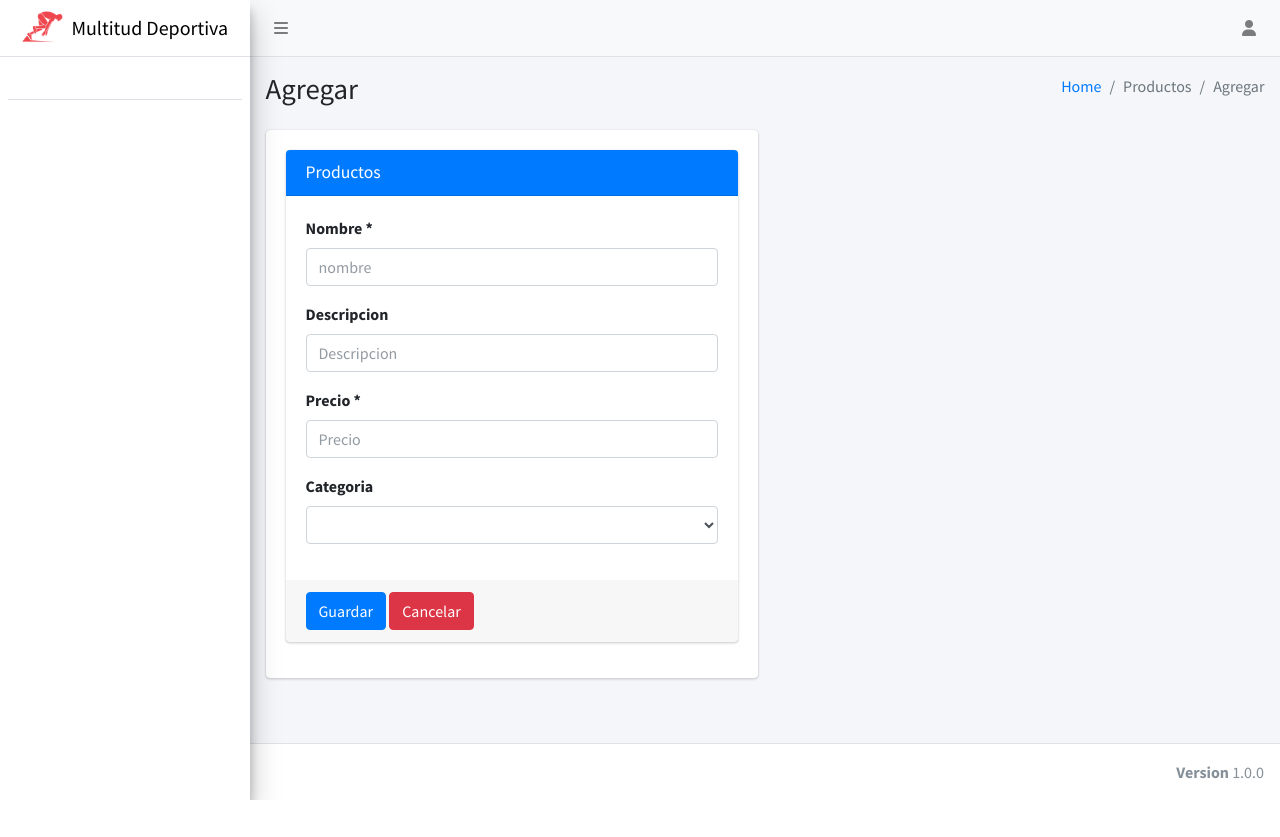
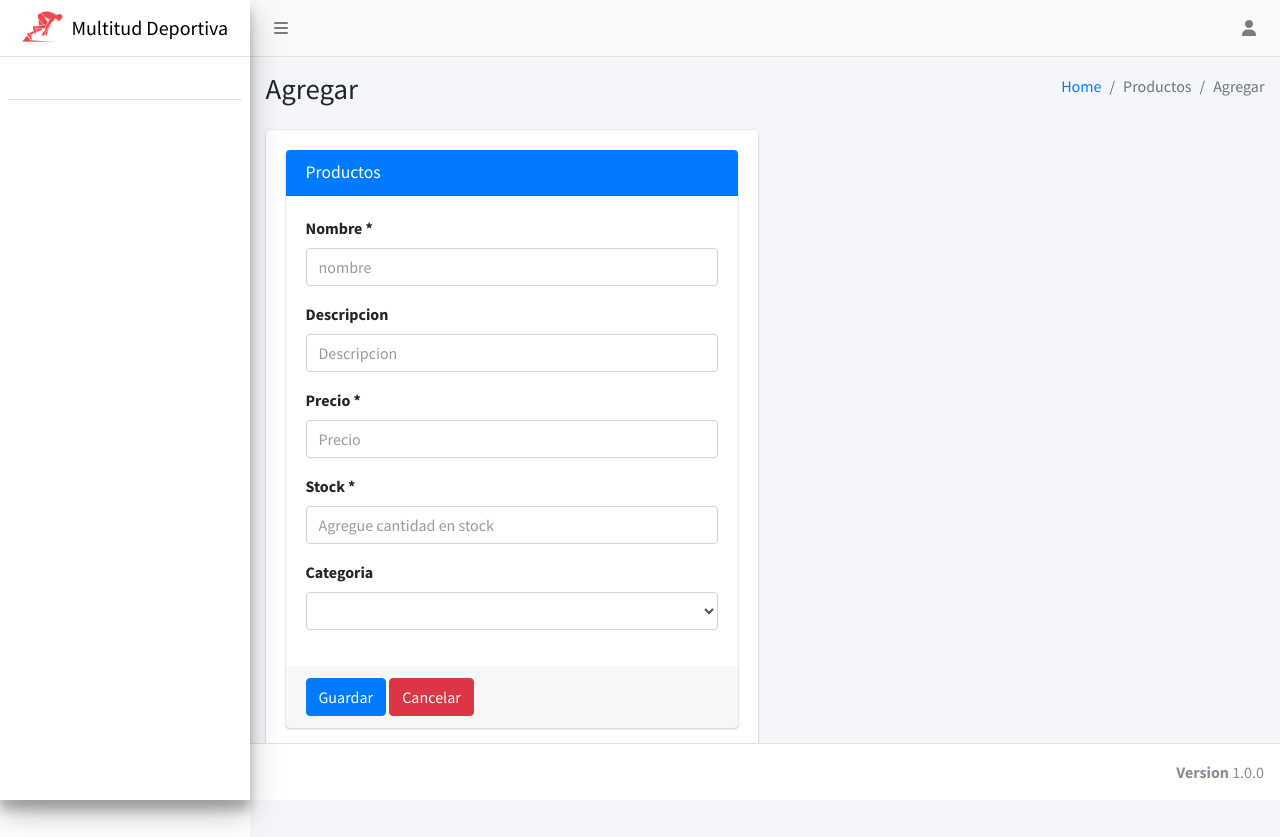
Before and after one commit to aspeti/tienda, a CodeIgniter app: page /tienda/productos/add in a window 1280 px wide. Before the commit the page ends 800 px from the top, so only its background shows below. Run offline with CodeIgniter, Linux system fonts and the light colour scheme; data that the repository does not hold is empty; some libraries are stand-ins or nearby versions.

Commit message:
add stock properties

```diff
--- a/application/controllers/productos.php
+++ b/application/controllers/productos.php
@@ -37,12 +37,14 @@ class Productos extends CI_Controller {
 		$nombre = $this->input->post("nombre");
         $descripcion = $this->input->post("descripcion");
         $precio = $this->input->post("precio");
+		$stock = $this->input->post("stock");
         $id_categoria = $this->input->post("idCategoria");
 
 			//echo ($nombre.'-'.$apellido.'-'.$ci.'-'.$direccion.'-'.$celular.'-'.$email.'-'.$id_rol.'*'.md5($password));
 
 		$this->form_validation->set_rules("nombre", "Nombre", "required|alpha|min_length[3]|max_length[20]|is_unique[producto.nombre]");
 		$this->form_validation->set_rules("precio", "Precio", "required|numeric");
+		$this->form_validation->set_rules("stock", "Stock", "trim|numeric|required|min_length[4]|max_length[4]");
 
 		if($this->form_validation->run()){
 
@@ -50,6 +52,7 @@ class Productos extends CI_Controller {
 					'nombre' => $nombre,
 					'descripcion'=> $descripcion,
 					'precio'=> $precio,
+					'stock'=> $stock,
 					'eliminado' => "0",
 					'id_categoria' => $id_categoria,
 					'fecha_creacion' => date('Y-m-d H:i:s'),
@@ -91,6 +94,7 @@ class Productos extends CI_Controller {
         $nombre = $this->input->post("nombre");
         $descripcion = $this->input->post("descripcion");
         $precio = $this->input->post("precio");
+		$stock = $this->input->post("stock");
         $id_categoria = $this->input->post("idCategoria");
 
 		//echo $id." ".$nombre." ".$descripcion; //to make test
@@ -106,6 +110,7 @@ class Productos extends CI_Controller {
 
 		$this->form_validation->set_rules("nombre", "Nombre", "required|alpha|min_length[3]|max_length[20]".$unique);
 		$this->form_validation->set_rules("precio", "Precio", "required|numeric");
+		$this->form_validation->set_rules("stock", "Stock", "trim|numeric|required|min_length[4]|max_length[4]");
 
 		if($this->form_validation->run()){
 
@@ -113,6 +118,7 @@ class Productos extends CI_Controller {
 					'nombre' => $nombre,
 					'descripcion' => $descripcion,
 					'precio' => $precio,
+					'stock'=> $stock,
 					'id_categoria' => $id_categoria,
 					'fecha_actualizacion' => date('Y-m-d H:i:s')
 				);
--- a/application/views/admin/productos/add.php
+++ b/application/views/admin/productos/add.php
@@ -63,6 +63,12 @@
                           <?php echo form_error("precio","<span class='help-block'>","</span>")?>
                   </div>
                   <div class="form-group">
+                    <label for="stock">Stock *</label>
+                    <input type="text" class="form-control <?php echo !empty(form_error("stock")) ? 'is-invalid':' ';?>" placeholder="Agregue cantidad en stock" id="stock" name="stock"
+                          value="<?php echo set_value("stock");?>">
+                          <?php echo form_error("stock","<span class='help-block'>","</span>")?>
+                  </div>
+                  <div class="form-group">
                     <label for="idCategoria">Categoria</label>
                     <select type="text" class="form-control" placeholder="categoria" name="idCategoria">
                       <?php foreach($categorias as $categoria):?>
--- a/application/views/admin/productos/list.php
+++ b/application/views/admin/productos/list.php
@@ -41,6 +41,7 @@
                     <th>Nombre</th>
                     <th>Descripcion</th>
                     <th>Precio</th>
+                    <th>Stock</th>
                     <th>Categoria</th>
                     <th>Acciones</th>
                   </tr>
@@ -54,6 +55,7 @@
                                   <td><?php echo $producto->nombre;?></td>
                                   <td><?php echo $producto->descripcion;?></td>
                                   <td><?php echo $producto->precio;?></td>
+                                  <td><?php echo $producto->stock;?></td>
                                   <td><?php echo $producto->categoria;?></td>
                                   <td>
                                       <div class="btn-group">
@@ -76,6 +78,7 @@
                     <th>Nombre</th>
                     <th>Descripcion</th>
                     <th>Precio</th>
+                    <th>Stock</th>
                     <th>Categoria</th>
                     <th>Acciones</th>
                   </tr>
--- a/application/views/admin/productos/view.php
+++ b/application/views/admin/productos/view.php
@@ -1,5 +1,6 @@
 <p><Strong>Nombre:</Strong> <?php echo $producto->nombre;?></p>
 <p><Strong>Descripcion:</Strong> <?php echo $producto->descripcion;?></p>
 <p><Strong>Precio:</Strong> <?php echo $producto->precio;?></p>
+<p><Strong>Stock Disponible:</Strong> <?php echo $producto->stock;?></p>
 <p><Strong>Fecha Creacion:</Strong> <?php echo $producto->fecha_creacion;?></p>
 <p><Strong>Fecha Actualizacion:</Strong> <?php echo $producto->fecha_actualizacion;?></p>
--- /dev/null
+++ b/scripts/20230928_001_add_Stock_inTable_Producto_SCHEMA.sql
@@ -0,0 +1,2 @@
+ALTER TABLE `tienda_db`.`producto`
+ADD COLUMN `stock` INT NULL AFTER `precio`;
```
Also changed, not shown: application/views/admin/productos/edit.php (+8 -0 lines).
